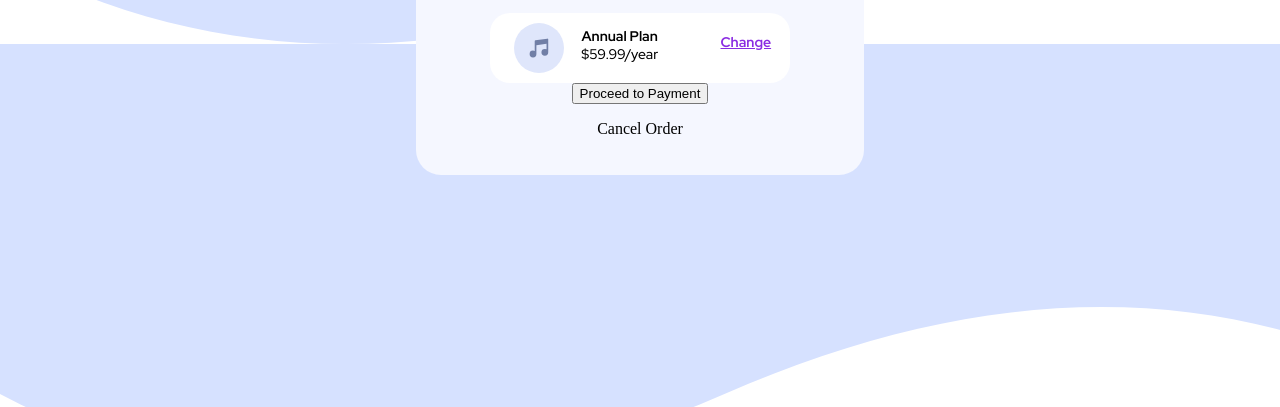
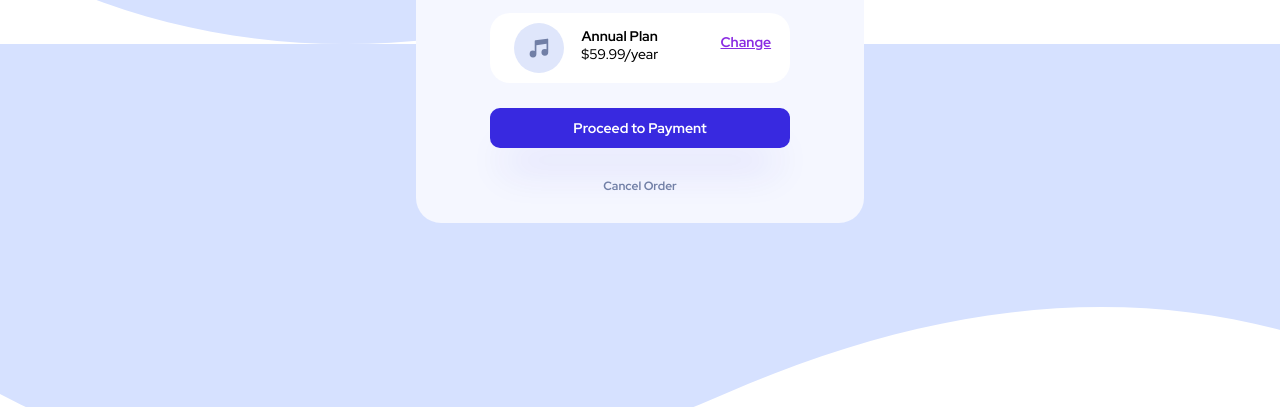
Before and after one commit to Emanuele2794/order-summary-component-main, a plain HTML site: page index.html in a window 1280 px wide. Shown: the part 393-800 px from the top of the page. Drawn offline with Linux system fonts and the light colour scheme.

Commit message:
Messo stili a tutti gli elementi

```diff
--- a/index.html
+++ b/index.html
@@ -37,7 +37,7 @@
 
             <p class="change"><b>Change</b></p>
         </div>
-        <button type="button" class="btn btn-primary">Proceed to Payment</button>
+        <button type="button" class="btn">Proceed to Payment</button>
         <p class="cancel-order">Cancel Order</p>
     </div>
   </div>
--- a/style.css
+++ b/style.css
@@ -6,10 +6,12 @@ body {
     align-items: center;
 }
 
+ /* Stili Card */
+
 .card {
     background-color: hsl(225, 100%, 98%);
     width: 28rem;
-    height: 35rem;
+    height: 38rem;
     border-radius: 25px 25px 25px 25px ;
     text-align: center;
 }
@@ -20,8 +22,7 @@ width: 28rem;
 
 .card-body {
     padding: 10px;
-
-}
+   }
 
 .card-title {
     font-family: 'Red Hat Display', sans-serif;
@@ -71,3 +72,28 @@ width: 28rem;
     color: blueviolet;
     text-decoration: underline;
 }
+
+ /* Stili Button */
+
+ .btn {
+    width: 70%;
+    height: 40px;
+    margin-top: 25px;
+    background-color: hsl(245, 75%, 52%);
+    border: none;
+    border-radius: 10px;
+    color: white;
+    font-family: 'Red Hat Display', sans-serif;
+    font-size: 14px;
+    font-weight: 700;
+    -webkit-box-shadow: 0px 32px 39px -15px rgba(56,41,224,0.24);
+    box-shadow: 0px 32px 39px -15px rgba(56,41,224,0.24);
+ }
+
+ .cancel-order {
+    margin-top: 30px;
+    font-family: 'Red Hat Display', sans-serif;
+    font-size: 12px;
+    font-weight: 700;
+    color: hsl(224, 23%, 55%);
+ }
```
